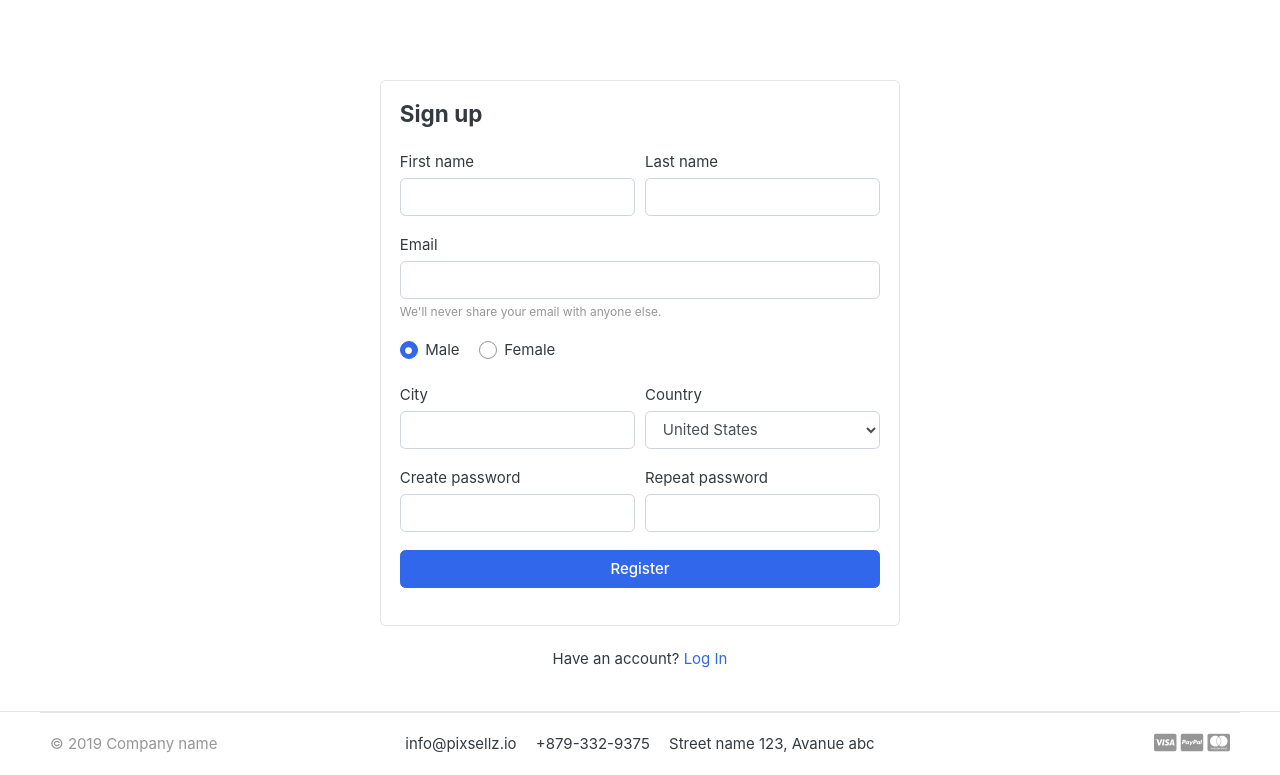
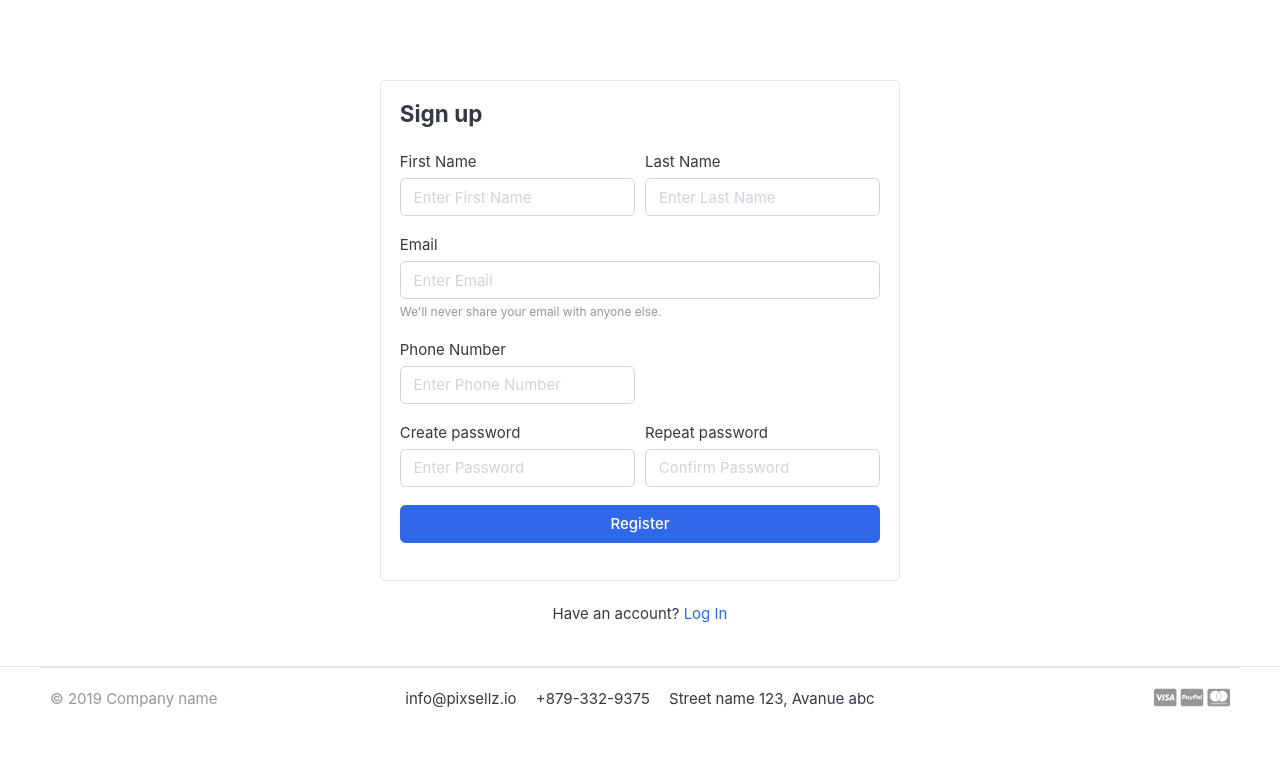
Before and after one commit to snipher-marube/sokoEcommerce, a Django app: page /accounts/register/ in a window 1280 px wide. Shown: the part 118-893 px from the top of the page. After the commit the page ends 826 px from the top, so only its background shows below. Run offline with Django 3.2, Linux system fonts and the light colour scheme; data comes from the database, SQL or seed files in the repository; both versions use the stored data as it was after the commit; some libraries are stand-ins or nearby versions; some web fonts are replaced.

Commit message:
Registration Making View & Editing Model Form Clean Method to Check Passwords

```diff
--- /dev/null
+++ b/accounts/forms.py
@@ -0,0 +1,40 @@
+from django import forms
+
+from .models import Account
+
+class RegistrationForm(forms.ModelForm):
+    password = forms.CharField(widget=forms.PasswordInput(attrs={
+        'placeholder': 'Enter Password',
+        'class': 'form-control',
+    }))
+    confirm_password = forms.CharField(widget=forms.PasswordInput(attrs={
+        'placeholder': 'Confirm Password',
+        'class': 'form-control',
+    }))
+
+    class Meta:
+        model = Account
+        fields = ['first_name', 'last_name', 'email', 'phone_number', 'password']
+
+    def __init__(self, *args, **kwargs):
+        super(RegistrationForm, self).__init__(*args, **kwargs)
+
+        # Add placeholders and classes to form inputs
+        self.fields['first_name'].widget.attrs['placeholder'] = 'Enter First Name'
+        self.fields['last_name'].widget.attrs['placeholder'] = 'Enter Last Name'
+        self.fields['email'].widget.attrs['placeholder'] = 'Enter Email'
+        self.fields['phone_number'].widget.attrs['placeholder'] = 'Enter Phone Number'
+
+        for field in self.fields:
+            self.fields[field].widget.attrs['class'] = 'form-control'
+
+    def clean(self):
+        cleaned_data = super(RegistrationForm, self).clean()
+
+        password = cleaned_data.get('password')
+        confirm_password = cleaned_data.get('confirm_password')
+
+        if password != confirm_password:
+            raise forms.ValidationError(
+                "Passwords do not match!"
+            )
--- a/accounts/models.py
+++ b/accounts/models.py
@@ -42,7 +42,7 @@ class Account(AbstractBaseUser):
     last_name = models.CharField(max_length=255)
     username = models.CharField(max_length=255, unique=True) # unique=True means that no two users can have the same username
     email = models.EmailField(unique=True) # unique=True means that no two users can have the same email address
-    phone_number = models.CharField(max_length=15, unique=True)
+    phone_number = models.CharField(max_length=15)
 
     #required fields
     date_joined = models.DateTimeField(auto_now_add=True)
--- a/accounts/views.py
+++ b/accounts/views.py
@@ -1,7 +1,31 @@
 from django.shortcuts import render
 
+from .forms import RegistrationForm
+from .models import Account
+
 def registerUser(request):
-    return render(request, 'accounts/register.html')
+
+
+    if request.method == 'POST':
+        form = RegistrationForm(request.POST)
+        if form.is_valid():
+            first_name = form.cleaned_data['first_name']
+            last_name = form.cleaned_data['first_name']
+            email = form.cleaned_data['email']
+            phone_number = form.cleaned_data['phone_number']
+            password = form.cleaned_data['password']
+            username = email.split('@')[0]
+
+            user = Account.objects.create_user(first_name=first_name, last_name=last_name, email=email, username=username, password=password)
+            user.phone_number = phone_number
+            user.save()
+    else:
+        form = RegistrationForm()
+
+    context = {
+        'form': form,
+    }
+    return render(request, 'accounts/register.html', context)
 
 def loginUser(request):
     return render(request, 'accounts/login.html')
--- a/templates/accounts/register.html
+++ b/templates/accounts/register.html
@@ -11,79 +11,54 @@
   <div class="card mx-auto" style="max-width: 520px; margin-top: 40px">
     <article class="card-body">
       <header class="mb-4"><h4 class="card-title">Sign up</h4></header>
-      <form>
+
+      <form action="{% url 'register' %}" method="POST">
+        {% csrf_token %}
+
         <div class="form-row">
-          <div class="col form-group">
-            <label>First name</label>
-            <input type="text" class="form-control" placeholder="" />
+          <div class="form-group col-md-6">
+            <label>First Name</label>
+            {{form.first_name}}
           </div>
           <!-- form-group end.// -->
-          <div class="col form-group">
-            <label>Last name</label>
-            <input type="text" class="form-control" placeholder="" />
+          <div class="form-group col-md-6">
+            <label>Last Name</label>
+            {{form.last_name}}
           </div>
           <!-- form-group end.// -->
         </div>
+
+
         <!-- form-row end.// -->
         <div class="form-group">
           <label>Email</label>
-          <input type="email" class="form-control" placeholder="" />
+          {{form.email}}
           <small class="form-text text-muted"
             >We'll never share your email with anyone else.</small
           >
         </div>
         <!-- form-group end.// -->
-        <div class="form-group">
-          <label class="custom-control custom-radio custom-control-inline">
-            <input
-              class="custom-control-input"
-              checked=""
-              type="radio"
-              name="gender"
-              value="option1"
-            />
-            <span class="custom-control-label"> Male </span>
-          </label>
-          <label class="custom-control custom-radio custom-control-inline">
-            <input
-              class="custom-control-input"
-              type="radio"
-              name="gender"
-              value="option2"
-            />
-            <span class="custom-control-label"> Female </span>
-          </label>
-        </div>
+
         <!-- form-group end.// -->
         <div class="form-row">
           <div class="form-group col-md-6">
-            <label>City</label>
-            <input type="text" class="form-control" />
+            <label>Phone Number</label>
+            {{form.phone_number}}
           </div>
           <!-- form-group end.// -->
-          <div class="form-group col-md-6">
-            <label>Country</label>
-            <select id="inputState" class="form-control">
-              <option>Choose...</option>
-              <option>Uzbekistan</option>
-              <option>Russia</option>
-              <option selected="">United States</option>
-              <option>India</option>
-              <option>Afganistan</option>
-            </select>
-          </div>
+
           <!-- form-group end.// -->
         </div>
         <!-- form-row.// -->
         <div class="form-row">
           <div class="form-group col-md-6">
             <label>Create password</label>
-            <input class="form-control" type="password" />
+            {{form.password}}
           </div>
           <!-- form-group end.// -->
           <div class="form-group col-md-6">
             <label>Repeat password</label>
-            <input class="form-control" type="password" />
+            {{form.confirm_password}}
           </div>
           <!-- form-group end.// -->
         </div>
@@ -92,6 +67,8 @@
             Register
           </button>
         </div>
+        {{form.email.errors}}
+      {{form.non_field_errors}}
         <!-- form-group// -->
       </form>
     </article>
```
Also changed, not shown: accounts/migrations/0002_alter_account_phone_number.py (added), db.sqlite3.
